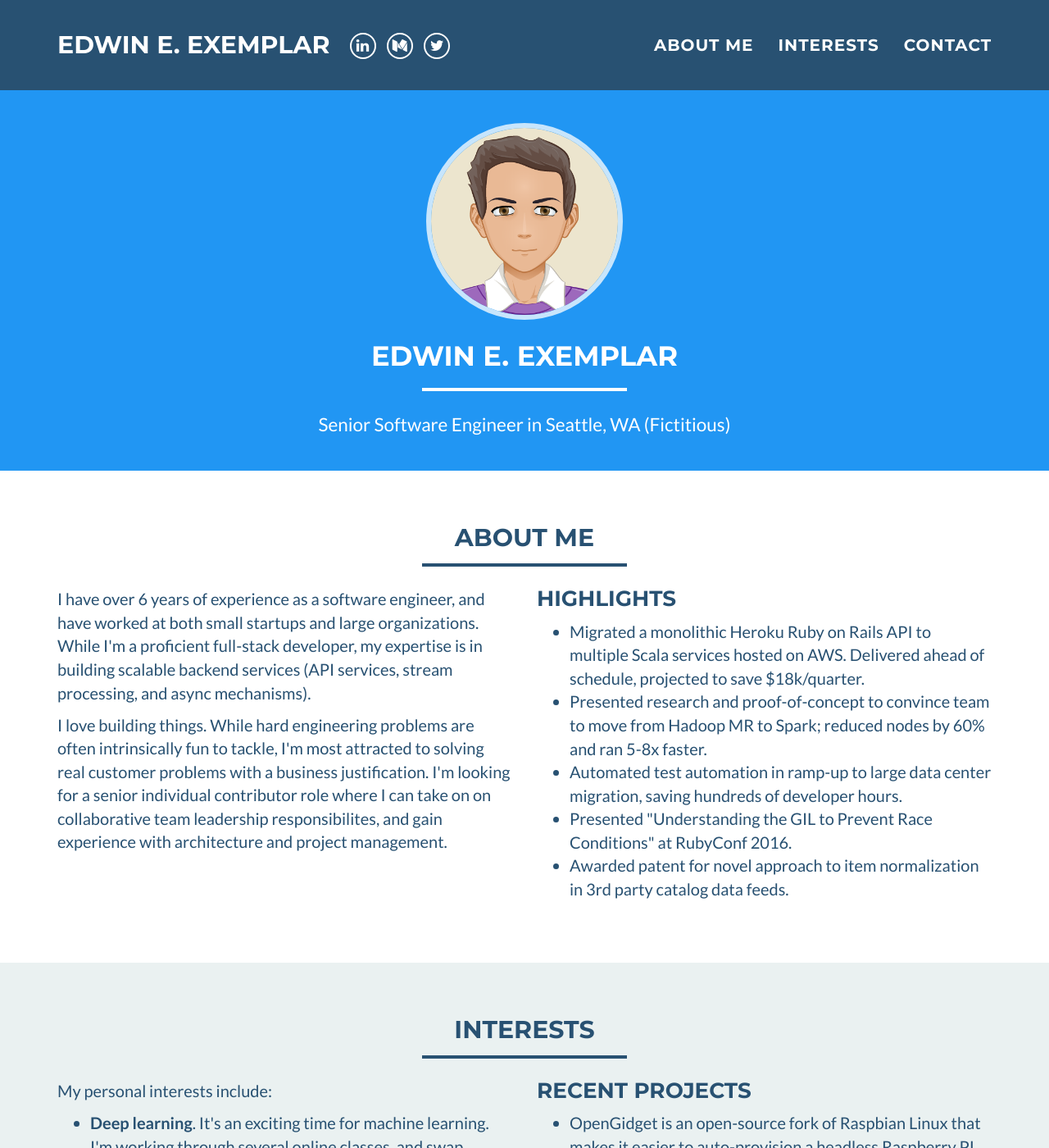
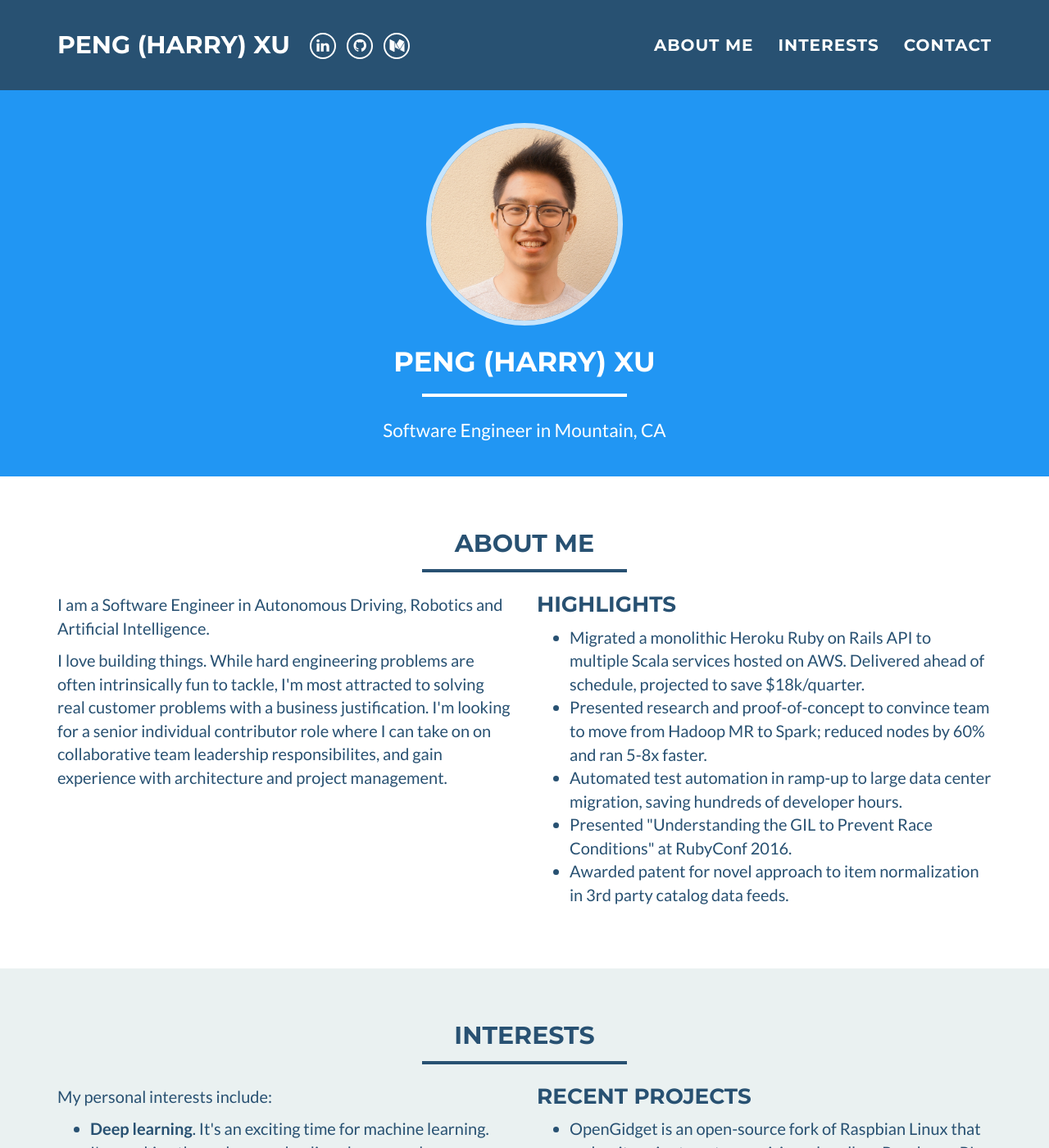
Before and after one commit to BusAI-Self-Driving-Car/xpharry.github.io, a Jekyll site: the page built from index.html, in a window 1280 px wide and 1400 px high. Shown: the whole window at 82% size. Built offline with Jekyll 4.4.1, drawn with Linux system fonts in a browser that asks for light colours; some of the changed text lies outside the part shown.

Commit message:
feat: replace personal info

```diff
--- a/_config.yml
+++ b/_config.yml
@@ -1,20 +1,20 @@
 # Site settings
-name: Edwin E. Exemplar
-email: edwin+contactme@someemail.com
+name: Peng (Harry) Xu
+email: robotpengxu@gmail.com
 #canonical_url: https://edwinexemplar.com
-keywords: "Software Engineer, Python, Ruby, Machine Learning, Deep Learning, Startups, Agile, Pair Programming"
-skills: "Senior Software Engineer in Seattle, WA (Fictitious)"
+keywords: "Software Engineer, Autonomous Driving, Robotics, Artificial Intelligence, Computer Vision, Machine Learning, Deep Learning, C++, Python, Agile, Pair Programming"
+skills: "Software Engineer in Mountain, CA"
 baseurl:
 
 # Social networks usernames (many more available: google-plus, flickr, dribbble, pinterest, instagram, tumblr, linkedin, etc.)
 # You should replace these with your social networks, of course. :)
 social:
   - title: linkedin
-    url: https://www.linkedin.com/in/cgroom/
+    url: https://linkedin.com/in/peng-harry-xu/
+  - title: github
+    url: https://github.com/xpharry
   - title: medium
-    url: https://medium.com/@cgroom
-  - title: twitter
-    url: https://twitter.com/chuck_groom
+    url: https://medium.com/@xpharry
 
 # Google webmaster tools
 google_verify:
--- a/_includes/about_me.html
+++ b/_includes/about_me.html
@@ -9,10 +9,7 @@
     <div class="row">
 	    <div class="col-sm-6">
     		<p>
-            I have over 6 years of experience as a software engineer, and have worked
-            at both small startups and large organizations. While I'm a proficient full-stack
-            developer, my expertise is in building scalable backend services (API services, stream processing,
-            and async mechanisms).
+            I am a Software Engineer in Autonomous Driving, Robotics and Artificial Intelligence.
         </p>
         <p>
            I love building things.
--- a/_includes/interests.html
+++ b/_includes/interests.html
@@ -16,11 +16,11 @@
 				 <b>Deep learning</b>. It's an exciting time for machine learning. I'm working through several online classes, and swap articles with collegues.
 			  </li>
 			  <li>
-				  <b>RC Planes and Boats</b>. I've been an enthusiastic hobbiest since I was a teenager - but only as an adult am I able to afford the higher-quality
+				  <b>Robotics</b>. I've been an enthusiastic hobbiest since I was a teenager - but only as an adult am I able to afford the higher-quality
           devices. I like to modify existing kits to improve speed, and add instrumentation.
 			  </li>
 			  <li>
-				  <b>Mountaineering</b>. I live in the Pacific Northwest, home of some of the greatest mountains and trails in the country. I enjoy spending weekends
+				  <b>Autonomous Driving</b>. I live in the Pacific Northwest, home of some of the greatest mountains and trails in the country. I enjoy spending weekends
           on scrambles and getting lost in the woods.
       </li>
 			</ul>
```
Also changed, not shown: img/profile.png.
